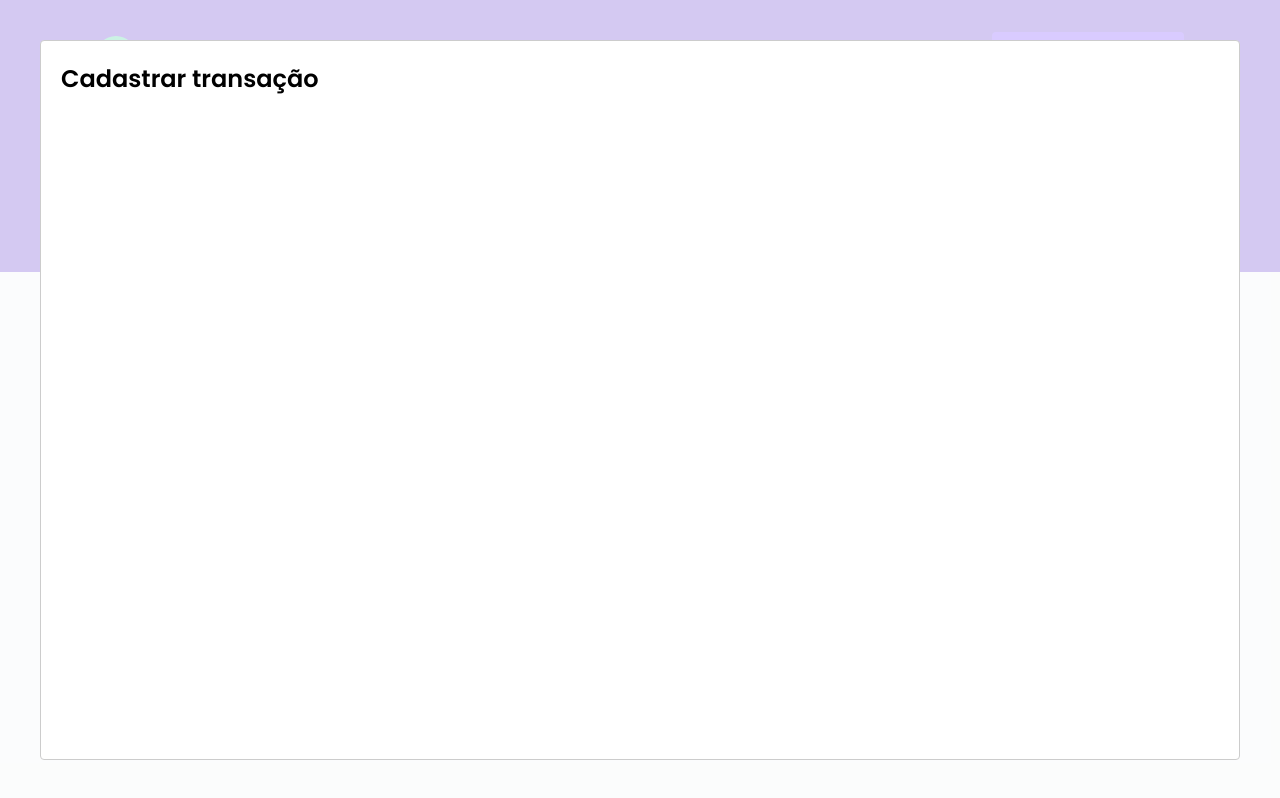
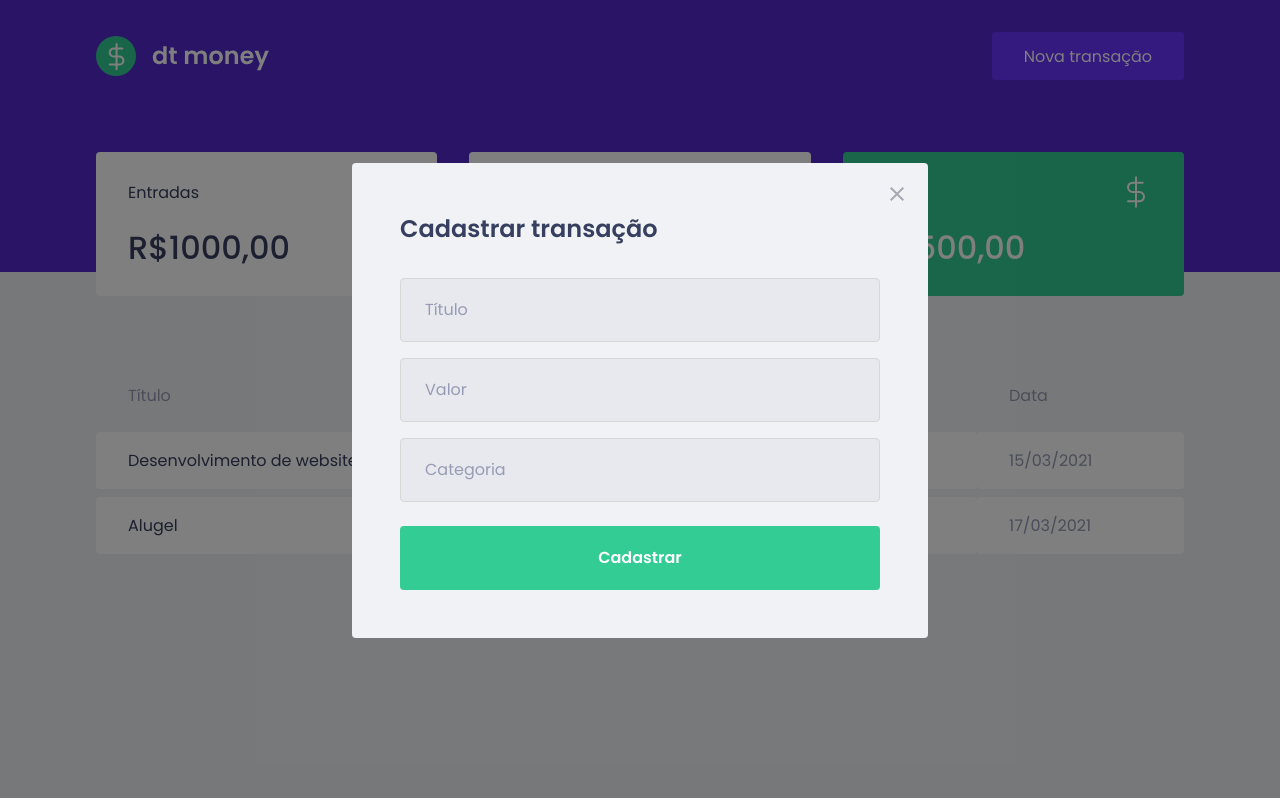
Before and after one commit to 1TATO/dtmoney, a React (Create React App) app: page / in a window 1280 px wide. Both pictures are taken after a click on the button "Nova transação". Built offline with nearby package versions, Linux system fonts and the light colour scheme; no server answers; what miragejs would draw is missing.

Commit message:
Modal styles created

```diff
--- a/src/components/NewTransactionModal/index.tsx
+++ b/src/components/NewTransactionModal/index.tsx
@@ -1,4 +1,6 @@
 import Modal from "react-modal";
+import closeImg from '../../assets/close.svg';
+import { Container } from "./styles";
 
 interface NewTransactionModalProps {
   isOpen: boolean;
@@ -10,8 +12,38 @@ export function NewTransactionModal({ isOpen, onRequestClose }: NewTransactionMo
     <Modal
       isOpen={isOpen}
       onRequestClose={onRequestClose}
+      overlayClassName="react-modal-overlay"
+      className="react-modal-content"
     >
-      <h2>Cadastrar transação</h2>
+
+      <button
+        type="button"
+        onClick={onRequestClose}
+        className="react-modal-close"
+      >
+        <img src={closeImg} alt="Fechar modal"/>
+      </button>
+
+      <Container>
+        <h2>Cadastrar transação</h2>
+
+        <input
+          placeholder="Título"
+        />
+
+        <input
+          type="number"
+          placeholder="Valor"
+        />
+
+        <input
+          placeholder="Categoria"
+        />
+
+        <button type="submit">
+          Cadastrar
+        </button>
+      </Container>
     </Modal>
   );
 }
--- a/src/components/NewTransactionModal/styles.ts
+++ b/src/components/NewTransactionModal/styles.ts
@@ -1,3 +1,49 @@
 import styled from 'styled-components';
 
-export const Container = styled.div``;
+export const Container = styled.form`
+  h2 {
+    color: var(--text-title);
+    font-size: 1.5rem;
+    margin-bottom: 2rem;
+  }
+
+  input {
+    width: 100%;
+    padding: 0 1.5rem;
+    height: 4rem;
+    border-radius: 0.25rem;
+
+    border: 1px solid #D7D7D7;
+    background: #E7E9EE;
+
+    font-weight: 400;
+    font-size: 1rem;
+
+    &::placeholder {
+      color: var(--text-body);
+    }
+
+    & + input {
+      margin-top: 1rem;
+    }
+  }
+
+  button[type='submit'] {
+    width: 100%;
+    padding: 0 1.5rem;
+    height: 4rem;
+    background: var(--green);
+    color: #FFF;
+    border-radius: 0.25rem;
+    border: 0;
+    font-size: 1rem;
+    margin-top: 1.5rem;
+    font-weight: 600;
+
+    transition: filter 0.2s;
+
+    &:hover {
+      filter: brightness(0.9);
+    }
+  }
+`;
--- a/src/styles/global.ts
+++ b/src/styles/global.ts
@@ -53,4 +53,41 @@ export const GlobalStyle = createGlobalStyle`
     opacity: 0.6;
     cursor: not-allowed;
   }
+
+  .react-modal-overlay {
+    background: rgba(0, 0, 0, 0.5);
+
+    position: fixed;
+    top: 0;
+    bottom: 0;
+    right: 0;
+    left: 0;
+
+    display: flex;
+    align-items: center;
+    justify-content: center;
+  }
+
+  .react-modal-content {
+    width: 100%;
+    max-width: 576px;
+    background: var(--background);
+    padding: 3rem;
+    position: relative;
+    border-radius: 0.25rem;
+  }
+
+  .react-modal-close {
+    position: absolute;
+    right: 1.5rem;
+    top: 1.5rem;
+    border: 0;
+    background: transparent;
+
+    transition: filter 0.2s;
+
+    &:hover {
+      filter: brightness(0.8);
+    }
+  }
 `;
```
